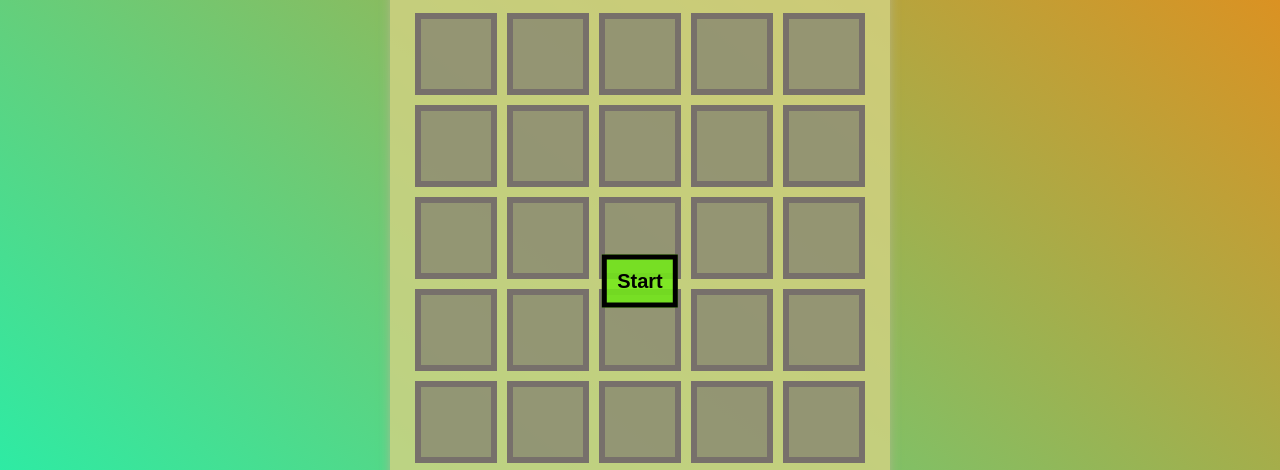
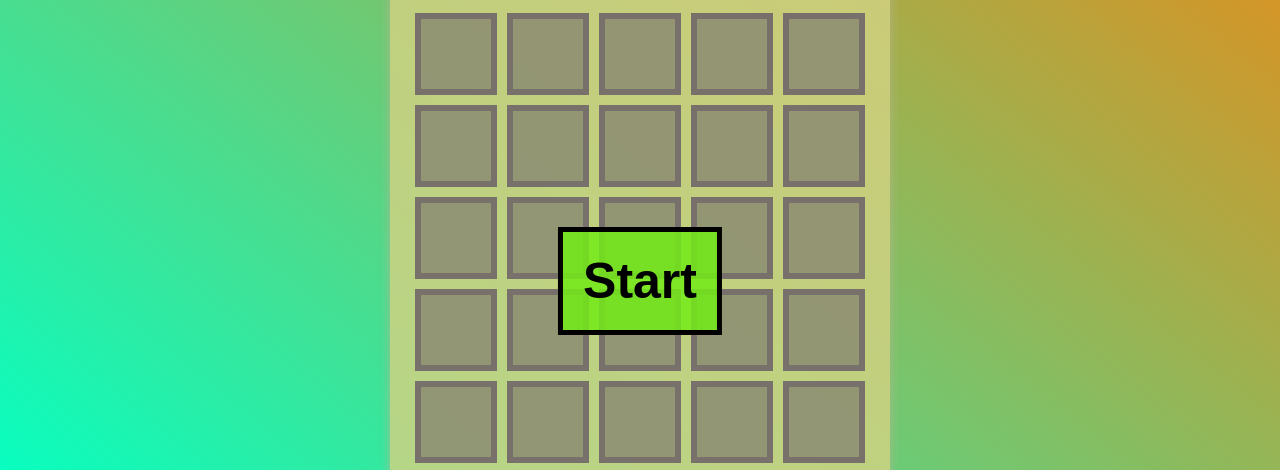
Before and after one commit to Bryan-Pajarillaga-Agustin/Wordle, a plain HTML site: page index.html in a window 1280 px wide. Shown: the part 318-788 px from the top of the page. Drawn offline with Linux system fonts and the light colour scheme.

Commit message:
Update style.css

```diff
--- a/style.css
+++ b/style.css
@@ -7,6 +7,7 @@ body{
     background-repeat: no-repeat;
     background-position: center;
     background-size: 100% 100%;
+    background-attachment: fixed;
 }
 button{
     cursor: pointer;
@@ -100,9 +101,9 @@ li:active, button:active{
 }
 
 .startButton{
-    padding: 10px;
+    padding: 20px;
     font-family: Arial, Helvetica, sans-serif;
-    font-size: 20px;
+    font-size: 50px;
     font-weight: 800;
     position: absolute;
     top: 50%;
@@ -111,6 +112,7 @@ li:active, button:active{
     border: 5px solid black;
     background-color: #73eb17da;
     color: black;
+    opacity: 1;
 }
 .AnInput{
     background-color: #deded6d2;
```
